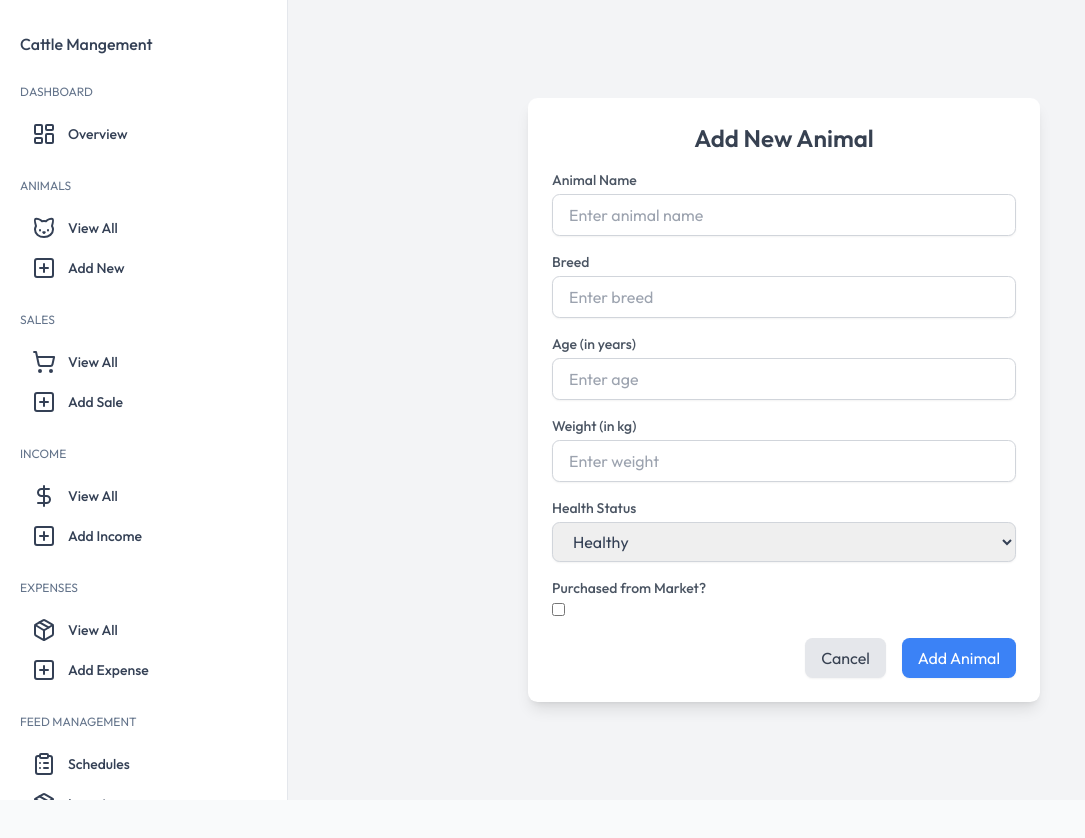
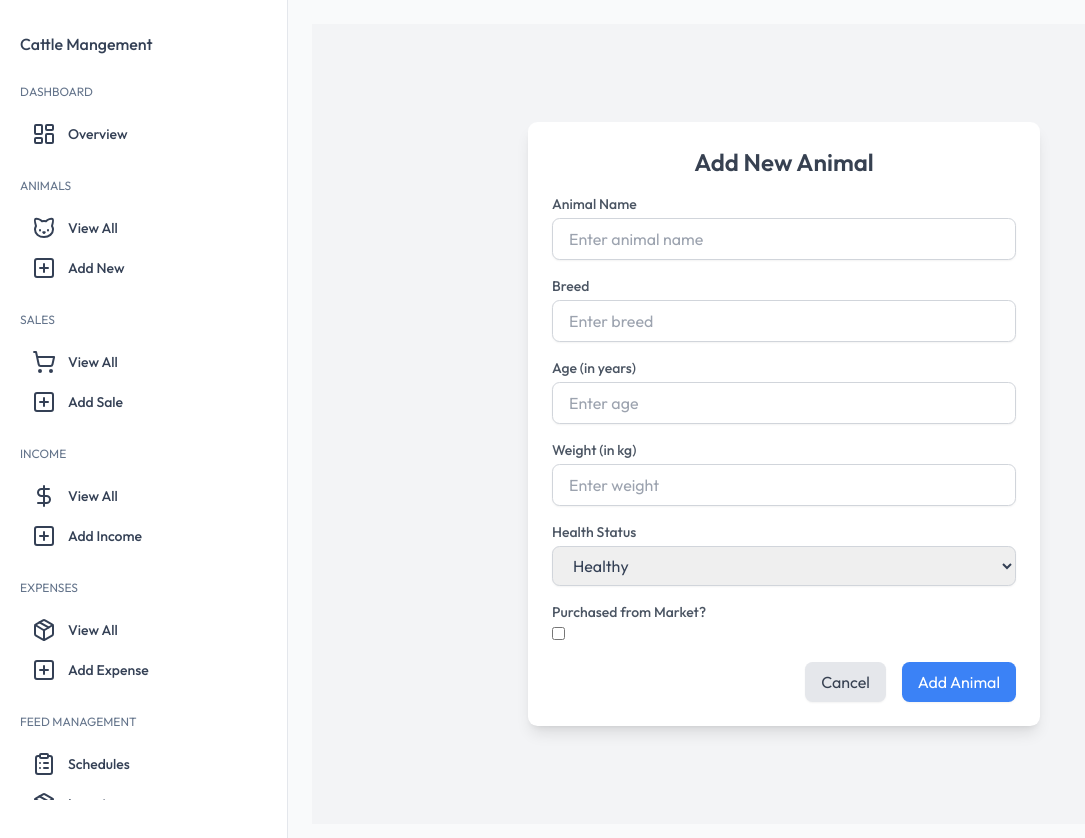
Before and after one commit to Mukles/Cattle-Farming, a Next.js app: page /animals/add in a window 1280 px wide. Shown: the top 838 px of the page, without its empty margins (0-1085 px from the left). Before the commit the page ends 800 px from the top, so only its background shows below. Built offline with nearby package versions, Linux system fonts and the light colour scheme.

Commit message:
refactor: layout

```diff
--- a/app/(protected)/layout.tsx
+++ b/app/(protected)/layout.tsx
@@ -9,7 +9,7 @@ export default function Layout({ children }: { children: React.ReactNode }) {
         </div>
       </aside>
       <div className="w-full">
-        <main>{children}</main>
+        <main className="p-6">{children}</main>
       </div>
     </div>
   );
```
